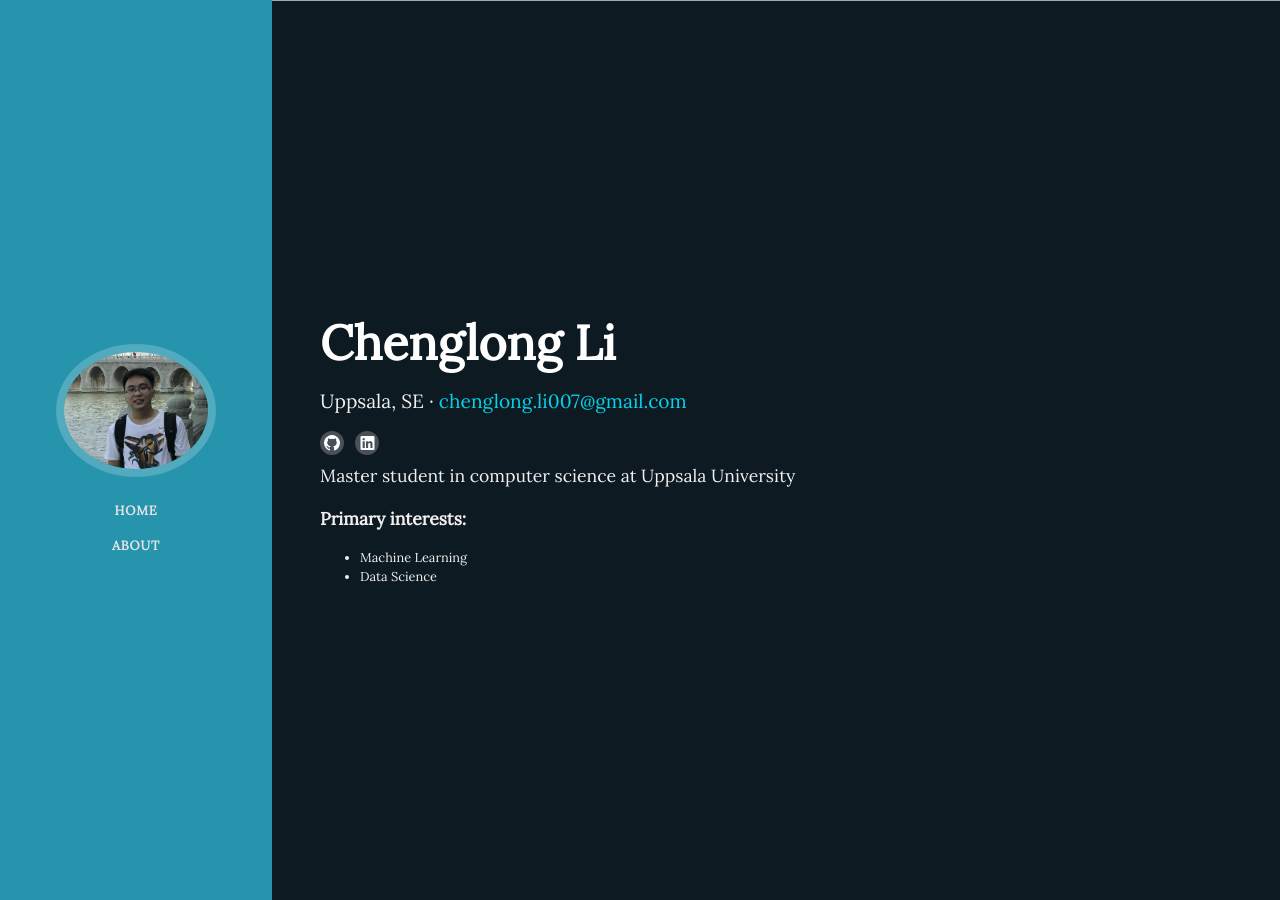
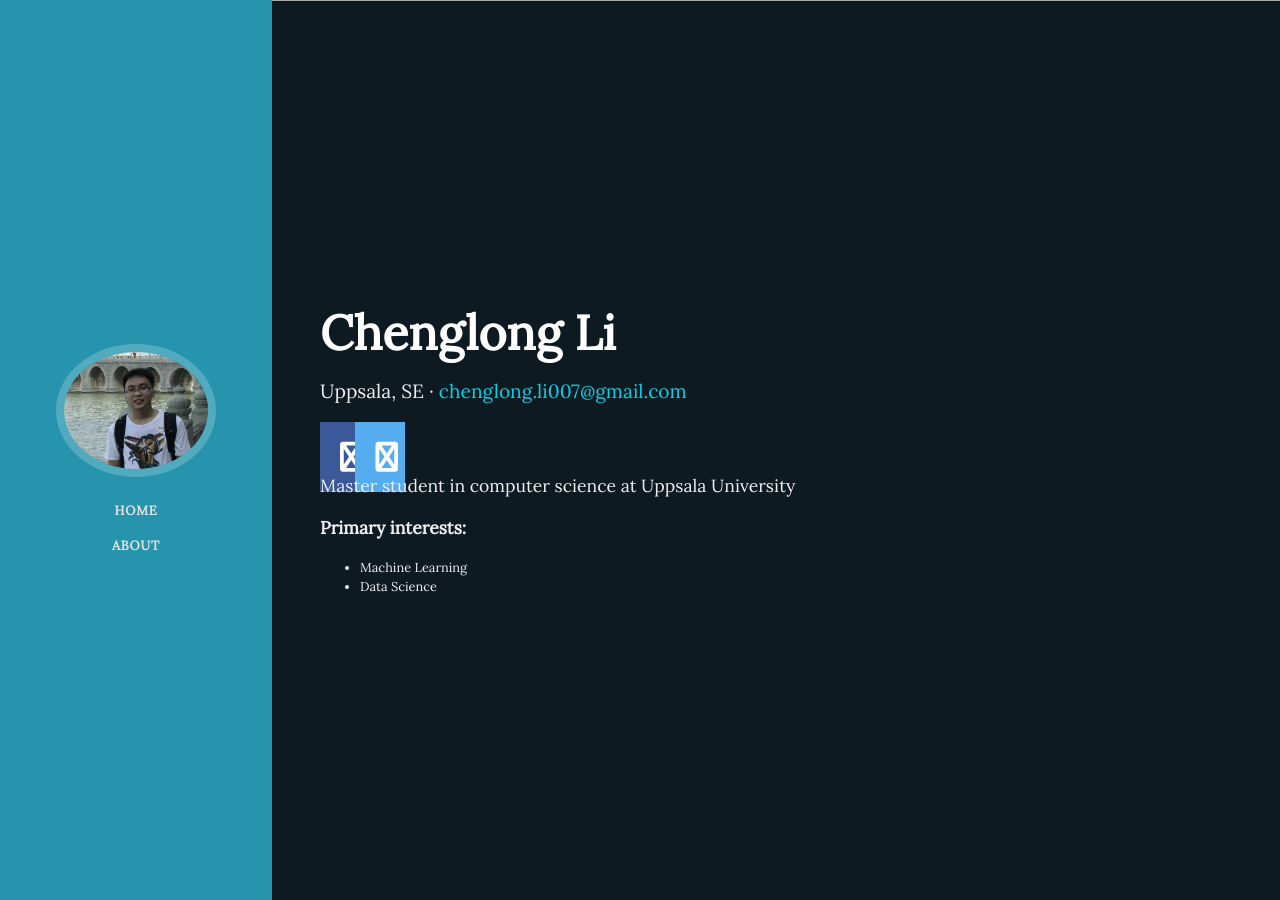
Before and after one commit to ChenglongLi007/ChenglongLi007.github.io, a Jekyll site: the page built from about.html, in a window 1280 px wide. Built offline with Jekyll 4.4.1, drawn with Linux system fonts in a browser that asks for light colours; nearby versions of some CDN libraries; library files that are not in the unit come from our copies.

Commit message:
change social icon css

```diff
--- a/about.html
+++ b/about.html
@@ -2,6 +2,34 @@
 layout: default
 title: About
 ---
+<style>
+    .fa {
+  padding: 20px;
+  font-size: 30px;
+  width: 50px;
+  text-align: center;
+  text-decoration: none;
+}
+
+/* Add a hover effect if you want */
+.fa:hover {
+  opacity: 0.7;
+}
+
+/* Set a specific color for each brand */
+
+/* Facebook */
+.fa-github {
+  background: #3B5998;
+  color: white;
+}
+
+/* Twitter */
+.fa-linkedin {
+  background: #55ACEE;
+  color: white;
+}
+</style>
 <div class="container-fluid p-0">
     <section class="resume-section p-3 p-lg-5 d-flex align-items-center" id="about"> <!--开头的个人介绍，下面的各个部分就按照id，就能辨识出来-->
         <div class="w-20">
@@ -17,10 +45,10 @@ title: About
             </a>
             -->
             <a href="https://github.com/ChenglongLi007">
-            <i class="fab fa-github"></i>
+            <i class="fa fa-github"></i>
             </a>
             <a href="https://www.linkedin.com/in/chenglong-li-96a85b125/">
-            <i class="fab fa-linkedin"></i>
+            <i class="fa fa-linkedin"></i>
             </a>
         </div>
 
```
